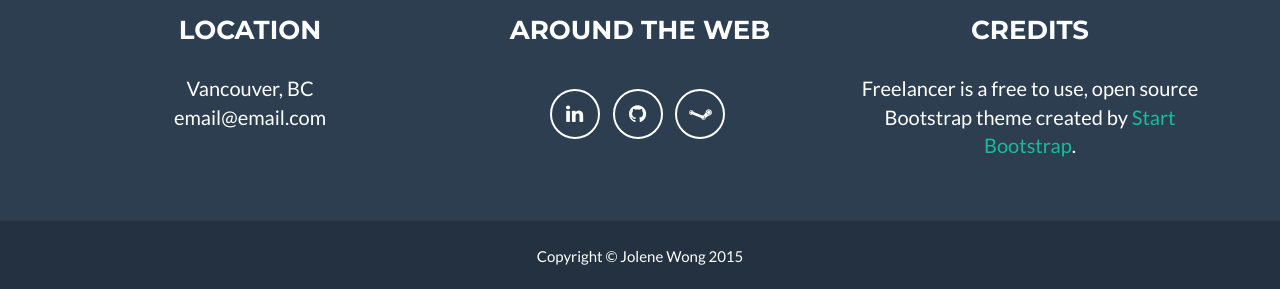
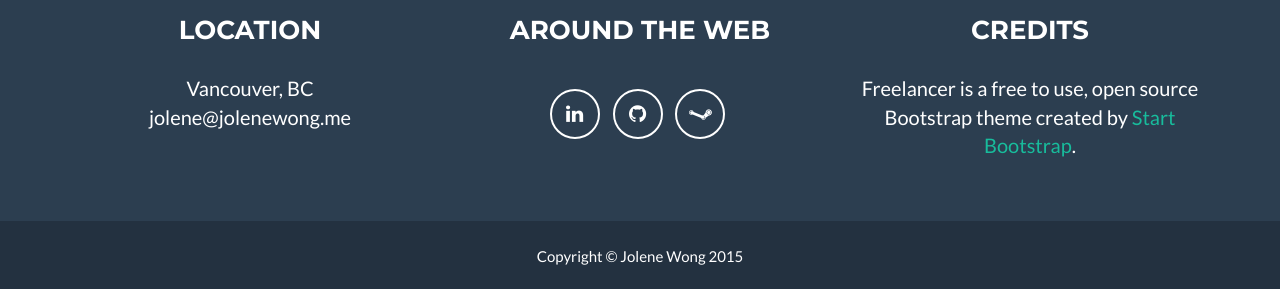
Before and after one commit to milktea02/milktea02.github.io, a Jekyll site: the page built from index.html, in a window 1280 px wide and 900 px high, scrolled down 3711 px. Shown: the part 608-897 px from the top of the window. Built offline with Jekyll 4.4.1, drawn with Linux system fonts in a browser that asks for light colours; comment, search, counter and statistics services are not loaded.

Commit message:
update email

```diff
--- a/_config.yml
+++ b/_config.yml
@@ -33,7 +33,7 @@ social:
 # Postal address (add as many lines as necessary)
 address:
   - line: Vancouver, BC
-  - line: email@email.com
+  - line: jolene@jolenewong.me
 
 # Credits content
 credits: 'Freelancer is a free to use, open source Bootstrap theme created by <a href="http://startbootstrap.com">Start Bootstrap</a>.'
```
